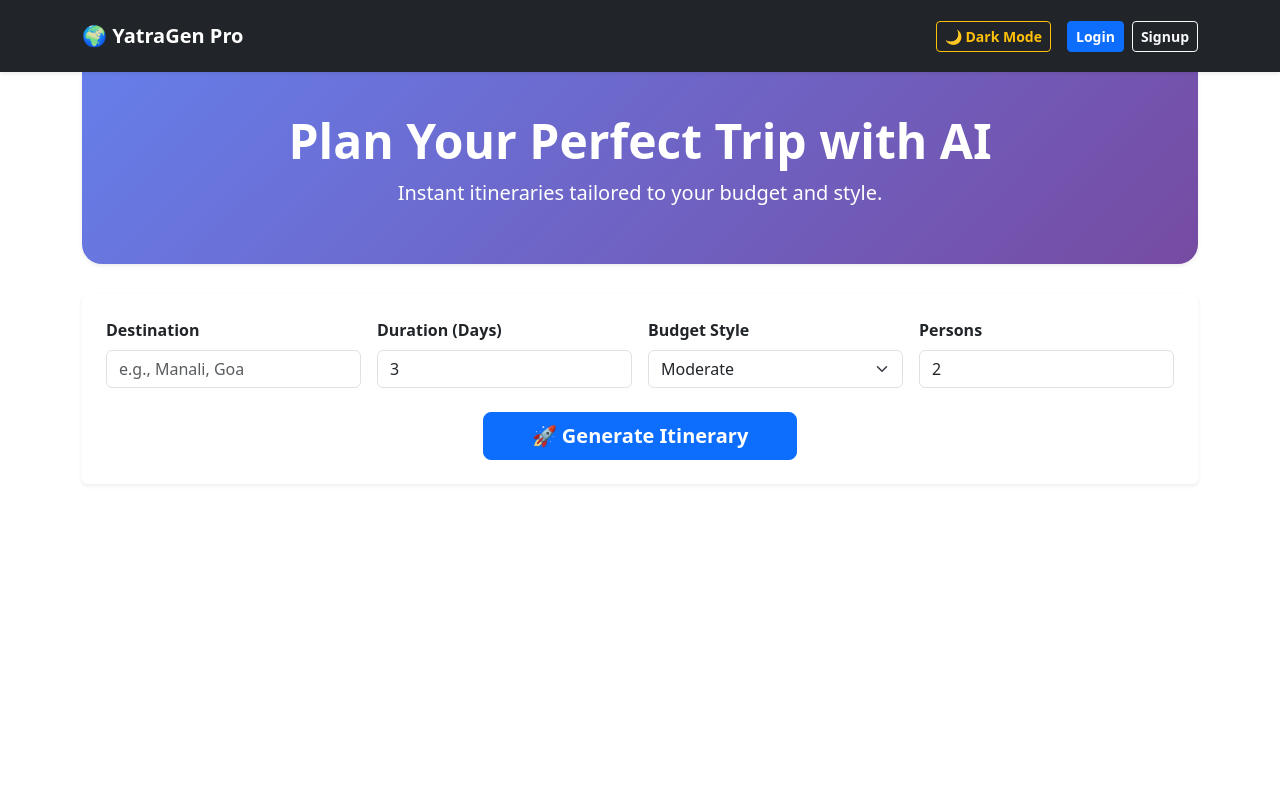
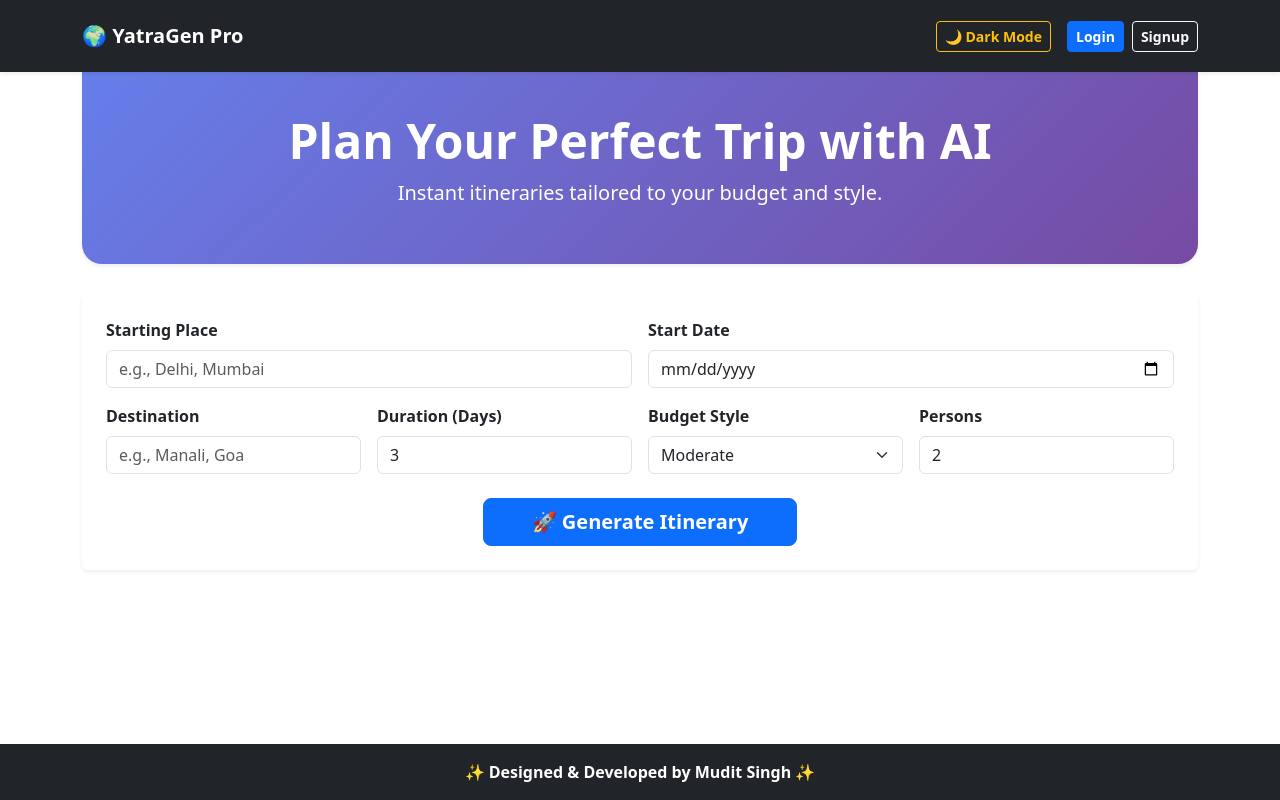
Before and after one commit to muditsingh-2110/yatragen-pro, a Django app: page / in a window 1280 px wide. Run offline with Django 5.2, Linux system fonts and the light colour scheme; some libraries are stand-ins or nearby versions.

Commit message:
Final updates and UI fixes

```diff
--- a/main/templates/index.html
+++ b/main/templates/index.html
@@ -4,21 +4,17 @@
     <meta charset="UTF-8">
     <meta name="viewport" content="width=device-width, initial-scale=1.0">
     <title>YatraGen Pro - AI Travel Planner</title>
-    <!-- Bootstrap 5 CSS -->
     <link href="https://cdn.jsdelivr.net/npm/bootstrap@5.3.0/dist/css/bootstrap.min.css" rel="stylesheet">
+
+    <script src="https://cdnjs.cloudflare.com/ajax/libs/html2pdf.js/0.10.1/html2pdf.bundle.min.js"></script>
+
     <style>
-        /* Smooth Dark Mode Transition */
-        body { transition: background-color 0.3s ease, color 0.3s ease; }
-
-        /* WhatsApp Button Custom Colors */
+        body { transition: background-color 0.3s ease, color 0.3s ease; display: flex; flex-direction: column; min-height: 100vh; }
         .btn-whatsapp { background-color: #25D366; color: white; border: none; }
         .btn-whatsapp:hover { background-color: #128C7E; color: white; }
-
-        /* General Styling */
         .hero-section { background: linear-gradient(135deg, #667eea 0%, #764ba2 100%); color: white; padding: 40px 0; border-radius: 0 0 20px 20px; margin-bottom: 30px; }
         .itinerary-content { font-size: 1.05rem; line-height: 1.6; }
-
-        /* Hide UI elements during print */
+        .main-content { flex: 1; }
         @media print {
             .no-print { display: none !important; }
             body { background-color: white !important; color: black !important; }
@@ -28,13 +24,11 @@
 </head>
 <body>
 
-    <!-- NAVBAR WITH DARK MODE TOGGLE -->
     <nav class="navbar navbar-expand-lg navbar-dark bg-dark no-print py-3 shadow-sm">
         <div class="container">
             <a class="navbar-brand fw-bold" href="/">🌍 YatraGen Pro</a>
             <div class="ms-auto d-flex align-items-center">
 
-                <!-- DARK MODE BUTTON -->
                 <button class="btn btn-outline-warning btn-sm me-3 fw-bold" id="themeToggle" onclick="toggleDarkMode()">🌙 Dark Mode</button>
 
                 {% if user.is_authenticated %}
@@ -51,7 +45,7 @@
         </div>
     </nav>
 
-    <!-- HERO & FORM SECTION -->
+    <div class="main-content">
         <div class="container no-print">
             <div class="hero-section text-center shadow-sm">
                 <h1 class="fw-bold display-5">Plan Your Perfect Trip with AI</h1>
@@ -62,6 +56,18 @@
                 <div class="card-body p-4">
                     <form method="POST" id="plannerForm">
                         {% csrf_token %}
+
+                        <div class="row g-3 mb-3">
+                            <div class="col-md-6">
+                                <label class="form-label fw-bold">Starting Place</label>
+                                <input type="text" name="source" class="form-control" placeholder="e.g., Delhi, Mumbai" required>
+                            </div>
+                            <div class="col-md-6">
+                                <label class="form-label fw-bold">Start Date</label>
+                                <input type="date" name="start_date" class="form-control" required>
+                            </div>
+                        </div>
+
                         <div class="row g-3">
                             <div class="col-md-3">
                                 <label class="form-label fw-bold">Destination</label>
@@ -90,7 +96,6 @@
                             </button>
                         </div>
                     </form>
-                <!-- Loading Spinner -->
                     <div class="text-center mt-4 d-none" id="loader">
                         <div class="spinner-border text-primary" role="status"></div>
                         <p class="mt-2 fw-bold text-muted">AI is crafting your perfect trip...</p>
@@ -99,36 +104,29 @@
             </div>
         </div>
 
-    <!-- RESULT SECTION -->
         {% if itinerary %}
         <div class="container mb-5">
             <div class="d-flex justify-content-between align-items-center mb-3 no-print">
                 <h3 class="fw-bold m-0">Your Travel Dossier</h3>
                 <div>
-                <!-- WHATSAPP SHARE BUTTON -->
                     <button onclick="shareOnWhatsApp()" class="btn btn-whatsapp btn-sm fw-bold me-2">💚 WhatsApp</button>
-                <button onclick="window.print()" class="btn btn-dark btn-sm fw-bold">📄 PDF</button>
+                    <button onclick="downloadPDF()" class="btn btn-dark btn-sm fw-bold">📄 Download PDF</button>
                 </div>
             </div>
 
-        <!-- Weather Info -->
             {% if weather != "N/A" %}
             <div class="alert alert-info py-2 fw-bold no-print">
                 🌤️ Current Weather at Destination: {{ weather }}
             </div>
             {% endif %}
 
-        <!-- Itinerary Output -->
             <div id="itinerary-display" class="p-4 border rounded shadow-sm itinerary-content mb-4" style="background-color: var(--bs-body-bg);">
-            <!-- Hidden input to store raw markdown for chatbox -->
                 <input type="hidden" id="current_plan_data" value="{{ itinerary }}">
-
                 <div id="itinerary-html">
                     {{ itinerary|safe }}
                 </div>
             </div>
 
-        <!-- AI CHATBOX FOR REFINEMENT -->
             <div class="card shadow-sm border-primary no-print">
                 <div class="card-header bg-primary text-white fw-bold">
                     🛠️ Refine this Plan with AI Editor
@@ -145,17 +143,21 @@
             </div>
         </div>
         {% endif %}
+    </div>
 
-    <!-- SCRIPTS -->
+    <footer class="bg-dark text-white text-center py-3 mt-auto no-print">
+        <div class="container">
+            <p class="mb-0 fw-bold">✨ Designed & Developed by Mudit Singh ✨</p>
+        </div>
+    </footer>
+
     <script>
-        // 1. Loader for Main Form
         function showLoader() {
             document.getElementById('generateBtn').classList.add('disabled');
             document.getElementById('generateBtn').innerText = 'Generating...';
             document.getElementById('loader').classList.remove('d-none');
         }
 
-        // 2. DARK MODE LOGIC
         function toggleDarkMode() {
             const html = document.documentElement;
             const btn = document.getElementById('themeToggle');
@@ -170,29 +172,54 @@
             }
         }
 
-        // Check theme on page load
         window.onload = () => {
             const savedTheme = localStorage.getItem('theme') || 'light';
             document.documentElement.setAttribute('data-bs-theme', savedTheme);
             document.getElementById('themeToggle').innerText = savedTheme === 'dark' ? "☀️ Light Mode" : "🌙 Dark Mode";
         };
 
-        // 3. WHATSAPP SHARE LOGIC
         function shareOnWhatsApp() {
-            // Get text from the rendered itinerary
             const textToShare = document.getElementById('itinerary-html').innerText;
             const encodedText = encodeURIComponent("🌍 *My Travel Plan from YatraGen Pro*\n\n" + textToShare);
             window.open(`https://api.whatsapp.com/send?text=${encodedText}`, '_blank');
         }
 
-        // 4. AJAX LOGIC FOR CHATBOX REFINEMENT
+        // REAL PDF GENERATION LOGIC WITH HD CLARITY (Scale 4)
+        // FIXED PDF DOWNLOAD LOGIC
+        function downloadPDF() {
+            const element = document.getElementById('itinerary-display');
+
+    // PDF banane se pehle background pakka safed set kar rahe hain
+            const originalBg = element.style.backgroundColor;
+            const originalColor = element.style.color;
+            element.style.backgroundColor = "#ffffff";
+            element.style.color = "#000000";
+
+            const opt = {
+                margin:       0.5,
+                filename:     'YatraGen_Plan.pdf',
+                image:        { type: 'jpeg', quality: 1.0 },
+        // scrollY: 0 sabse zaroori hai cut-off rokne ke liye
+                html2canvas:  { scale: 2, useCORS: true, scrollY: 0 },
+                jsPDF:        { unit: 'in', format: 'a4', orientation: 'portrait' },
+        // pagebreak avoid-all karega ki koi bhi line 2 page ke beech mein na kate
+                pagebreak:    { mode: 'avoid-all' }
+            };
+
+            html2pdf().set(opt).from(element).save().then(() => {
+        // PDF bante hi wapas original colors
+                element.style.backgroundColor = originalBg;
+                element.style.color = originalColor;
+            }).catch(err => {
+                console.error('Error generating PDF:', err);
+            });
+        }
         function refinePlan() {
             const userRequest = document.getElementById('chatInput').value;
             const currentPlan = document.getElementById('current_plan_data').value;
 
             if (!userRequest.trim()) return;
 
-            // Show loader, disable button
             document.getElementById('chatLoader').classList.remove('d-none');
             document.getElementById('chatBtn').disabled = true;
 
@@ -200,7 +227,6 @@
             formData.append('user_request', userRequest);
             formData.append('current_plan', currentPlan);
 
-            // Need CSRF token for Django AJAX
             const csrfToken = document.querySelector('[name=csrfmiddlewaretoken]').value;
 
             fetch('/refine_itinerary/', {
@@ -213,9 +239,7 @@
             .then(response => response.json())
             .then(data => {
                 if (data.success) {
-                    // Update the visible HTML
                     document.getElementById('itinerary-html').innerHTML = data.updated_html;
-                    // Update the hidden data so subsequent chats use the new plan
                     document.getElementById('current_plan_data').value = data.updated_html;
                     document.getElementById('chatInput').value = '';
                 } else {
@@ -226,7 +250,6 @@
                 alert('Network Error. Please try again.');
             })
             .finally(() => {
-                // Hide loader, enable button
                 document.getElementById('chatLoader').classList.add('d-none');
                 document.getElementById('chatBtn').disabled = false;
             });
--- a/main/views.py
+++ b/main/views.py
@@ -50,6 +50,8 @@ def clean_ai_response(raw_text):
 def home(request):
     itinerary, weather = "", ""
     if request.method == "POST":
+        source = request.POST.get('source')           # Ye line add kar
+        start_date = request.POST.get('start_date')
         dest = request.POST.get('destination')
         days = request.POST.get('days')
         style = request.POST.get('style')
@@ -57,8 +59,7 @@ def home(request):
         weather = get_weather(dest)
 
         multi_agent_prompt = f"""
-        Act as an Expert Travel Editor. Create a {days}-day itinerary to {dest} for {pers} people on a {style} budget.
-
+        Act as an Expert Travel Editor. Create a {days}-day itinerary from {source} to {dest} starting on {start_date} for {pers} people on a {style} budget.
         STRICT FORMATTING RULES - IF YOU FAIL THESE, THE SYSTEM CRASHES:
         1. HEADINGS: Use EXACTLY **Day 1: [Name]**. No other bolding.
         2. POINTS: Use bullet points (-). Always include commute mode/cost.
```
Lines whose indentation alone changed are shown as unchanged.
